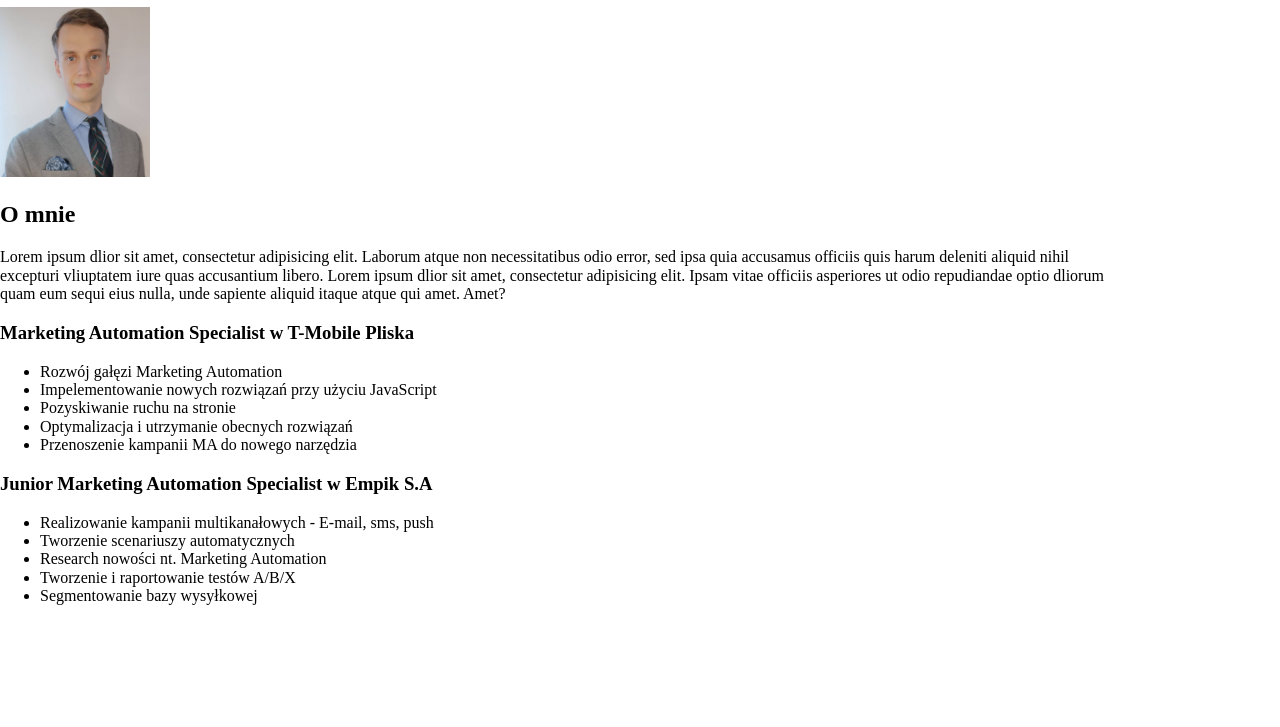
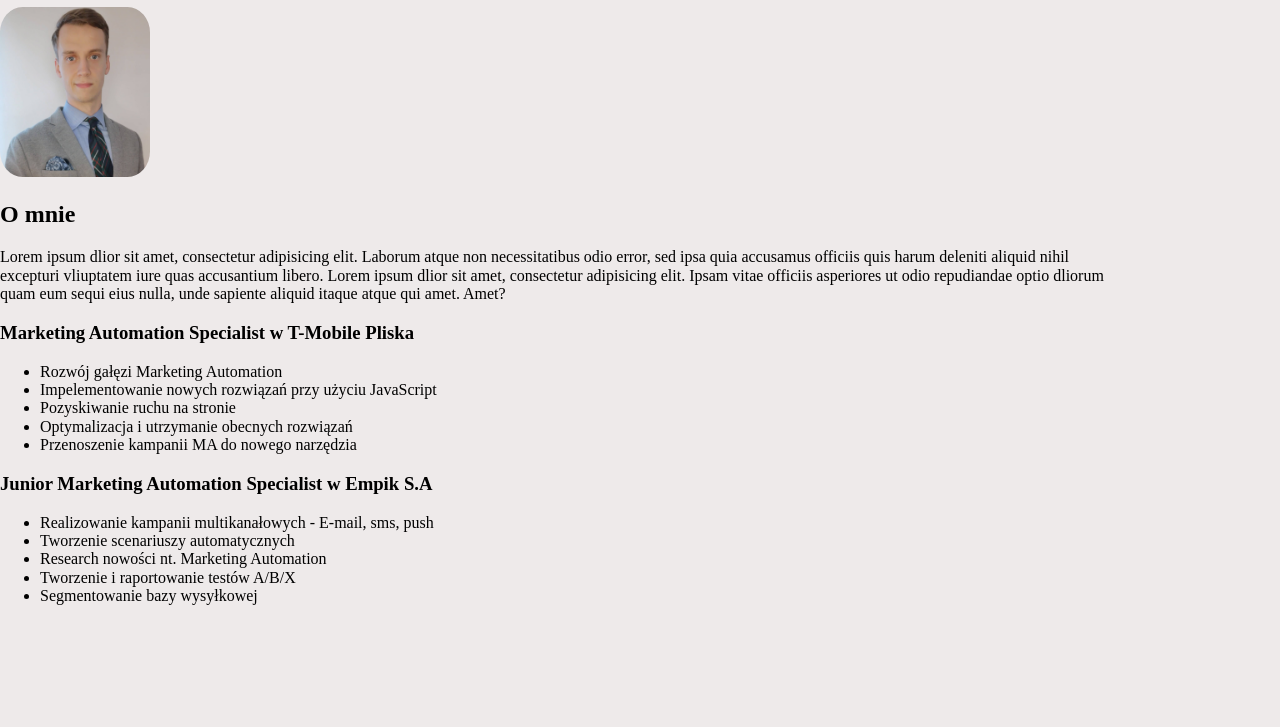
Before and after one commit to AdrianFilinski/My-CV, a plain HTML site: page index.html in a window 1280 px wide. Shown: the part 73-800 px from the top of the page. Drawn offline with nearby package versions, Linux system fonts and the light colour scheme.

Commit message:
add border-radius for img

```diff
--- a/css/style.css
+++ b/css/style.css
@@ -4,9 +4,11 @@
 
 body {
     width: 1120px;
+    background-color: rgb(238, 234, 234);
 }
 
 img {
+    border-radius: 15%;
     width: 150px;
     height: 170px;
 }
```
